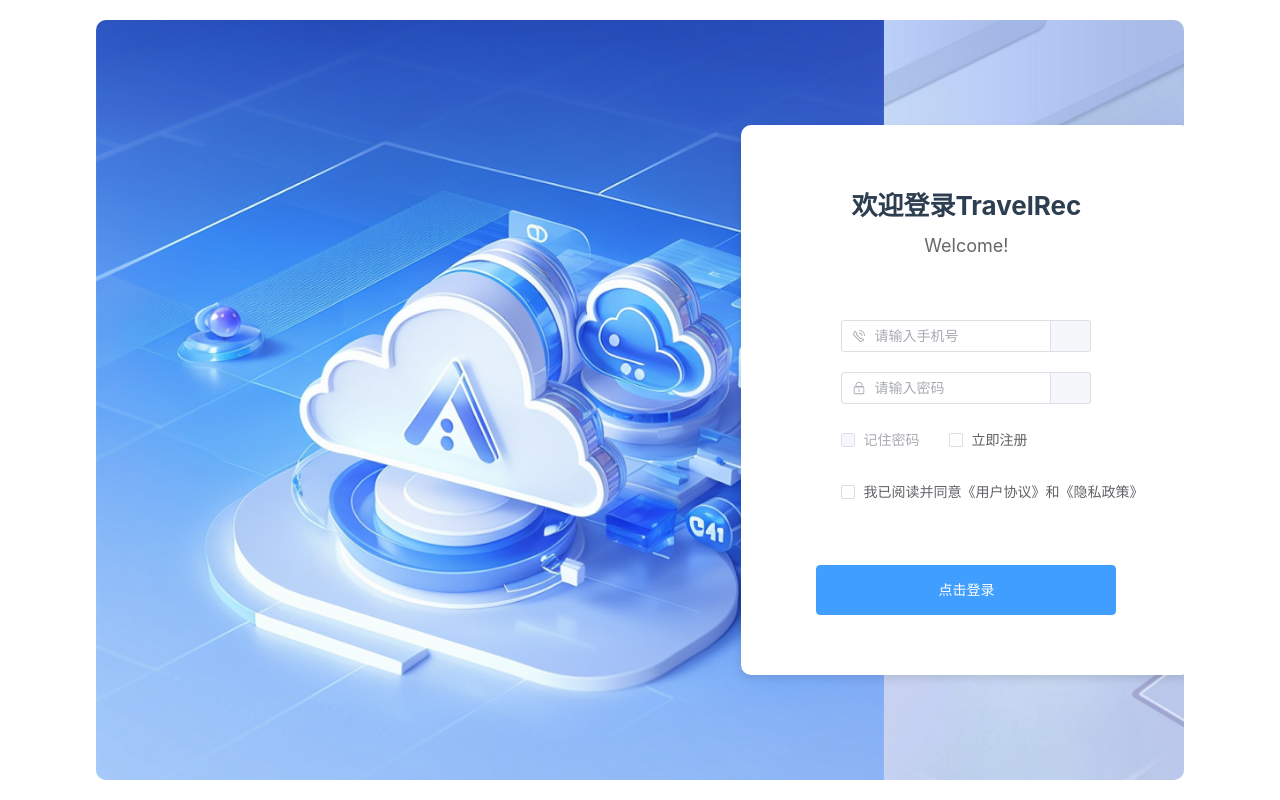
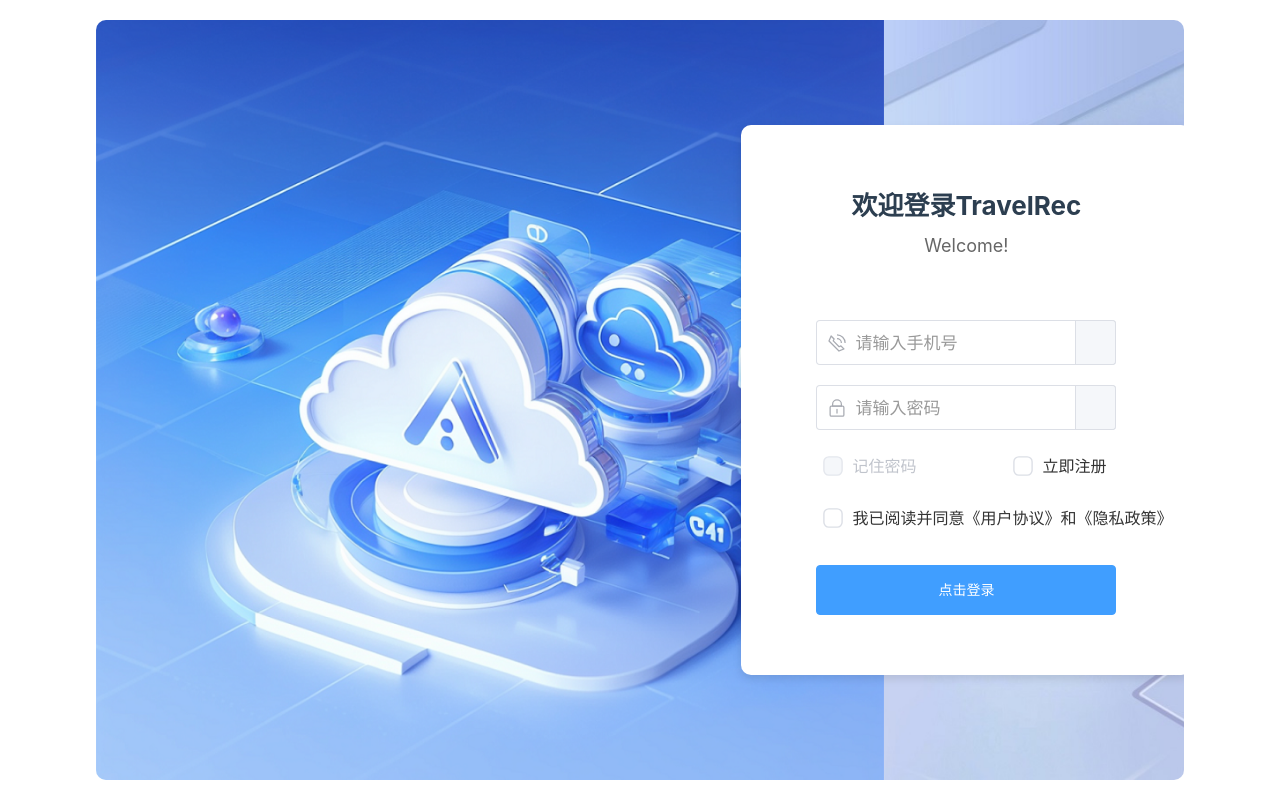
Before and after one commit to sermonfire/TestProject, a Vue app: page /login in a window 1280 px wide. Built offline with nearby package versions, Linux system fonts and the light colour scheme; no server answers; what tdesign-vue-next would draw is missing.

Commit message:
登录优化3

```diff
--- a/src/views/login/login.vue
+++ b/src/views/login/login.vue
@@ -72,7 +72,7 @@
 		</div>
 	</div>
 
-	<el-dialog v-model="showDialog" title="通知" width="30%">
+	<el-dialog v-model="showDialog" title="通知" width="400px" class="dialog_xieyi">
 		<span>请勾选协议!</span>
 		<template #footer>
 			<span class="dialog-footer">
@@ -518,11 +518,78 @@
 .checkbox_1,
 .checkbox_2 {
 	width: 80%;
-	max-width: 250px;
+	max-width: 280px;
 	margin-top: 20px;
 	display: flex;
 	min-height: 30px;
 	position: relative;
+
+	:deep(.el-checkbox) {
+		// 调整复选框大小
+		.el-checkbox__input {
+			transform: scale(1.4);  // 增大复选框的整体大小
+
+			// 调整选中状态的样式
+			&.is-checked {
+				.el-checkbox__inner {
+					background-color: #409EFF;  // 选中时的背景色
+					border-color: #409EFF;      // 选中时的边框色
+				}
+			}
+
+			// 调整复选框本身的样式
+			.el-checkbox__inner {
+				// border-width: 2px;             // 增加边框宽度
+				border-color: #DCDFE6;         // 默认边框颜色
+				border-radius: 4px;            // 圆角大小
+				transition: all 0.3s;          // 添加过渡效果
+
+				&:hover {
+					border-color: #409EFF;     // 悬停时的边框颜色
+				}
+			}
+		}
+
+		// 调整文字大小和样式
+		.el-checkbox__label {
+			font-size: 16px;                   // 文字大小
+			padding-left: 12px;                // 文字和复选框的间距
+			line-height: 1.5;                  // 行高
+			color: #333;                       // 文字颜色
+			font-weight: 500;                  // 文字粗细
+			margin-right: 0 !important;        // 移除右侧边距
+
+			&:hover {
+				color: #409EFF;               // 悬停时文字颜色
+			}
+		}
+
+		// 禁用状态的样式
+		&.is-disabled {
+			.el-checkbox__input {
+				.el-checkbox__inner {
+					background-color: #F5F7FA;
+					border-color: #E4E7ED;
+				}
+			}
+			.el-checkbox__label {
+				color: #C0C4CC;
+				margin-right: 0 !important;    // 确保禁用状态下也没有右边距
+			}
+		}
+	}
+
+	// 修改复选框组的布局
+	:deep(.el-checkbox-group) {
+		display: flex;
+		justify-content: space-between;  // 将复选框分布在两端
+		width: 100%;                     // 确保占满容器宽度
+		align-items: center;             // 垂直居中对齐
+
+		.el-checkbox {
+			margin-right: 0 !important;
+		}
+	}
 }
 
 .login-button {
@@ -536,9 +603,37 @@
 .input-container {
 	display: flex;
 	align-items: center;
-	width: 100%;
-	max-width: 250px;
+	width: 80%;
+	max-width: 300px;
 	margin-top: 20px;
+
+	:deep(.el-input) {
+		.el-input__wrapper {
+			height: 45px;
+
+			// 调整输入框内的文字大小
+			input {
+				font-size: 19px;  // 调整输入文字大小
+				&::placeholder {
+					font-size: 17px;  // 调整placeholder文字大小
+					color: #999;  // 可选：调整placeholder颜色
+				}
+			}
+
+			// 调整所有输入框相关图标的大小
+			.el-icon,
+			.el-input__icon {
+				font-size: 20px;  // 增大图标尺寸
+			}
+		}
+
+		// 调整后缀图标容器和图标大小
+		.el-input-group__append {
+			.el-icon {
+				font-size: 27px;  // 调整后缀图标大小
+			}
+		}
+	}
 }
 
 .login {
@@ -578,4 +673,5 @@
 	margin-bottom: 24px;
 	margin-top: 40px;
 }
+
 </style>
```
